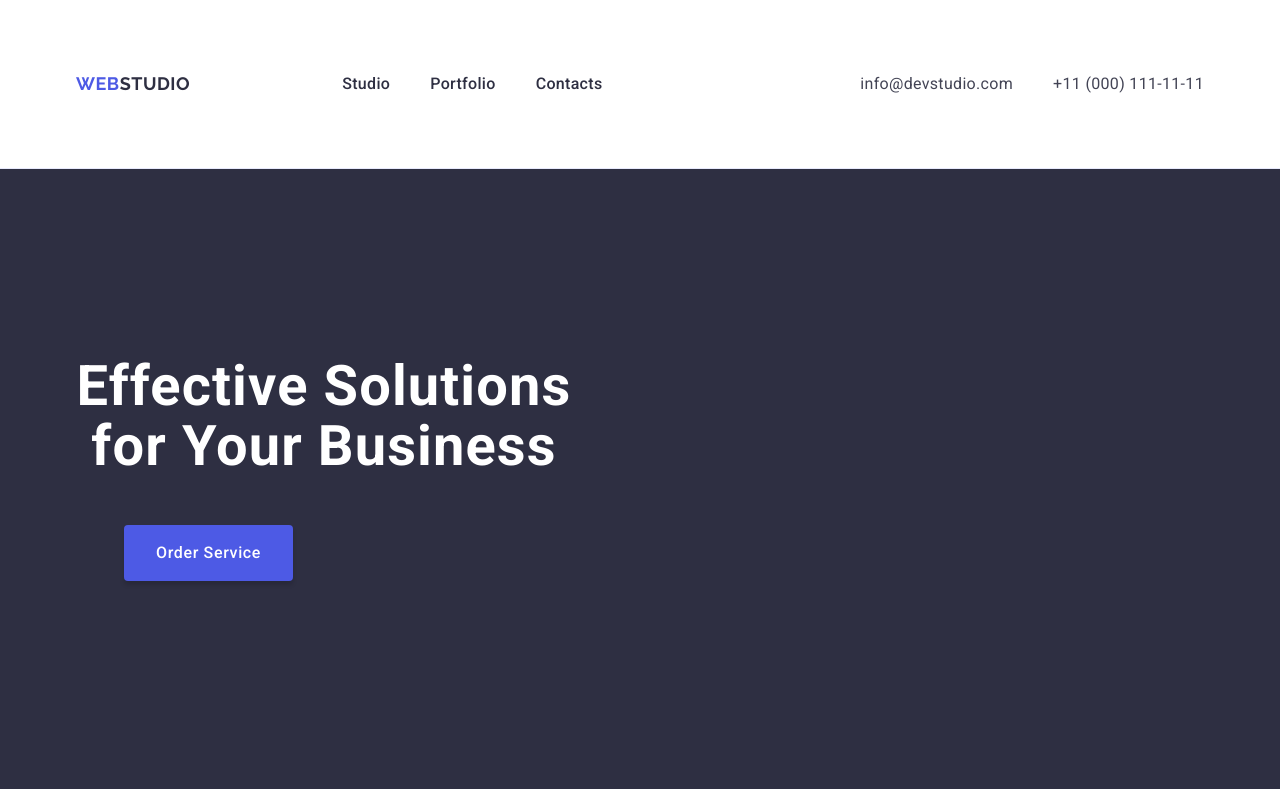
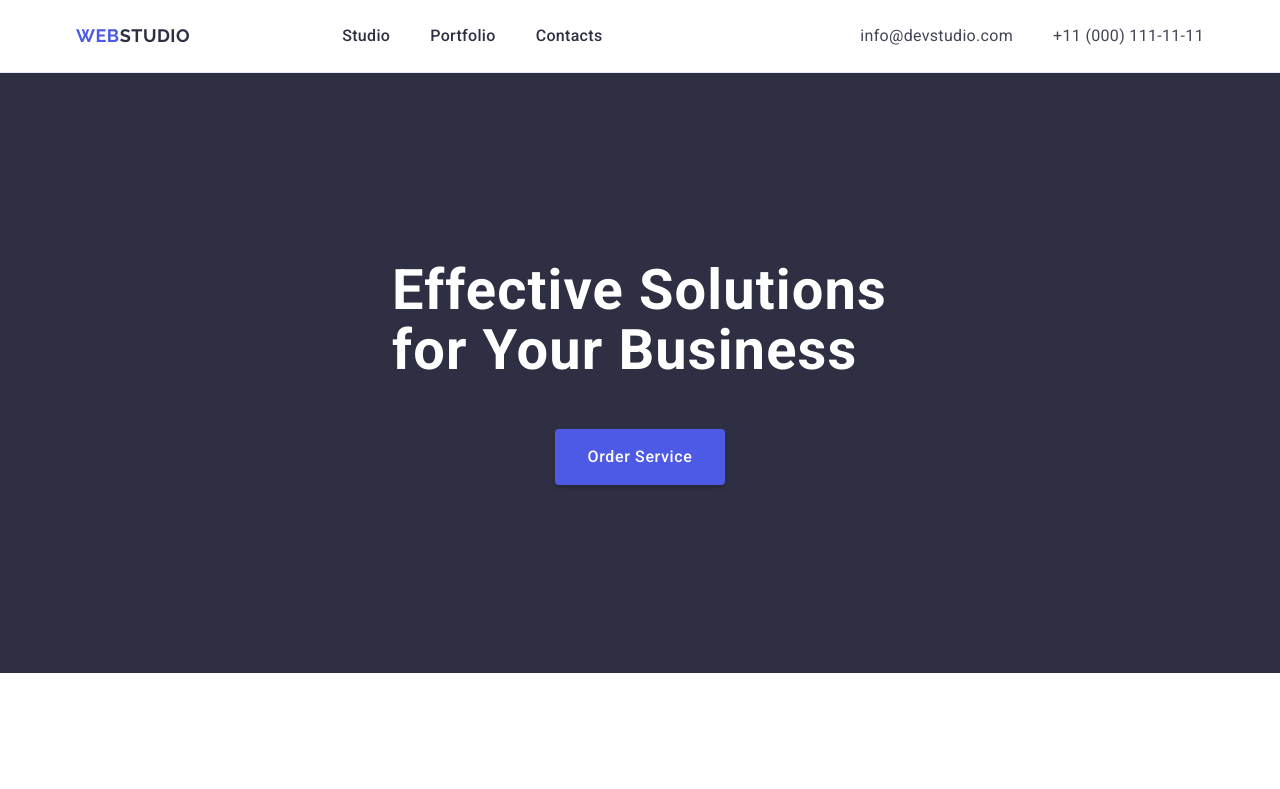
Before and after one commit to LisaUA/goit-markup-hw-03, a plain HTML site: page index.html in a window 1280 px wide. Shown: the top 789 px of the page. Drawn offline with nearby package versions, Linux system fonts and the light colour scheme.

Commit message:
Update mistakes

```diff
--- a/css/styles.css
+++ b/css/styles.css
@@ -58,7 +58,6 @@ body {
 }
 
 .header{
-    padding: 24px 0;
     border-bottom: 1px solid #E7E9FC;
 }
 
@@ -100,8 +99,6 @@ body {
 
 .header-link{
     display: flex;
-    padding-top: 24px;
-    padding-bottom: 24px;
 }
 
 
@@ -144,11 +141,11 @@ body {
 .hero-title{
     color: var(--c-primary-light);
     font-size: 56px;
-    font-size: 700;
+    font-weight: 700;
     line-height: 1.07;
     letter-spacing: 0.02em;
-    text-align: center;
     max-width: 496px;
+    margin: 0 auto;
 }
 
 .button-pr{
@@ -166,7 +163,8 @@ body {
     line-height: 1.5;
     cursor: pointer;
     letter-spacing: 0.04em;
-    margin: 48px;
+    margin: 0 auto;
+    margin-top: 48px;
 }
 
 .button-pr:hover,
```
